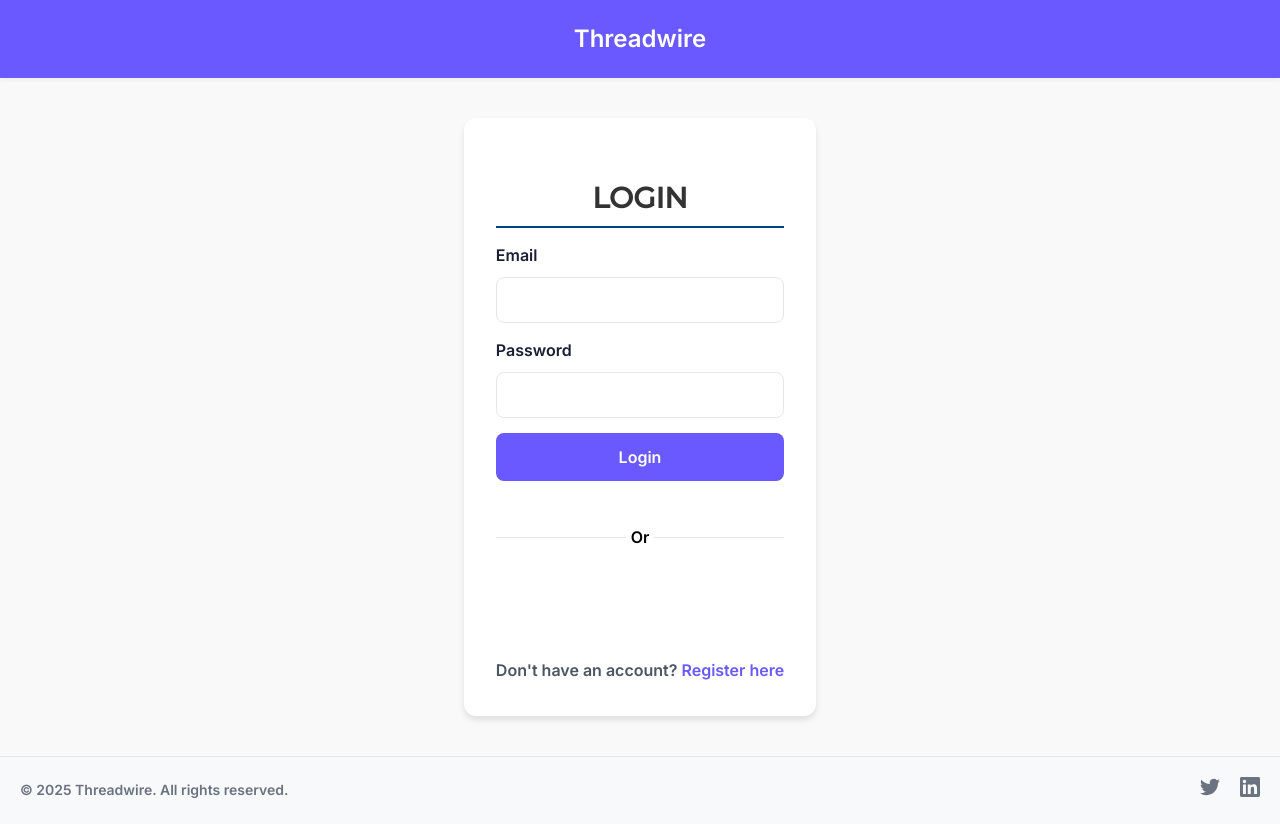
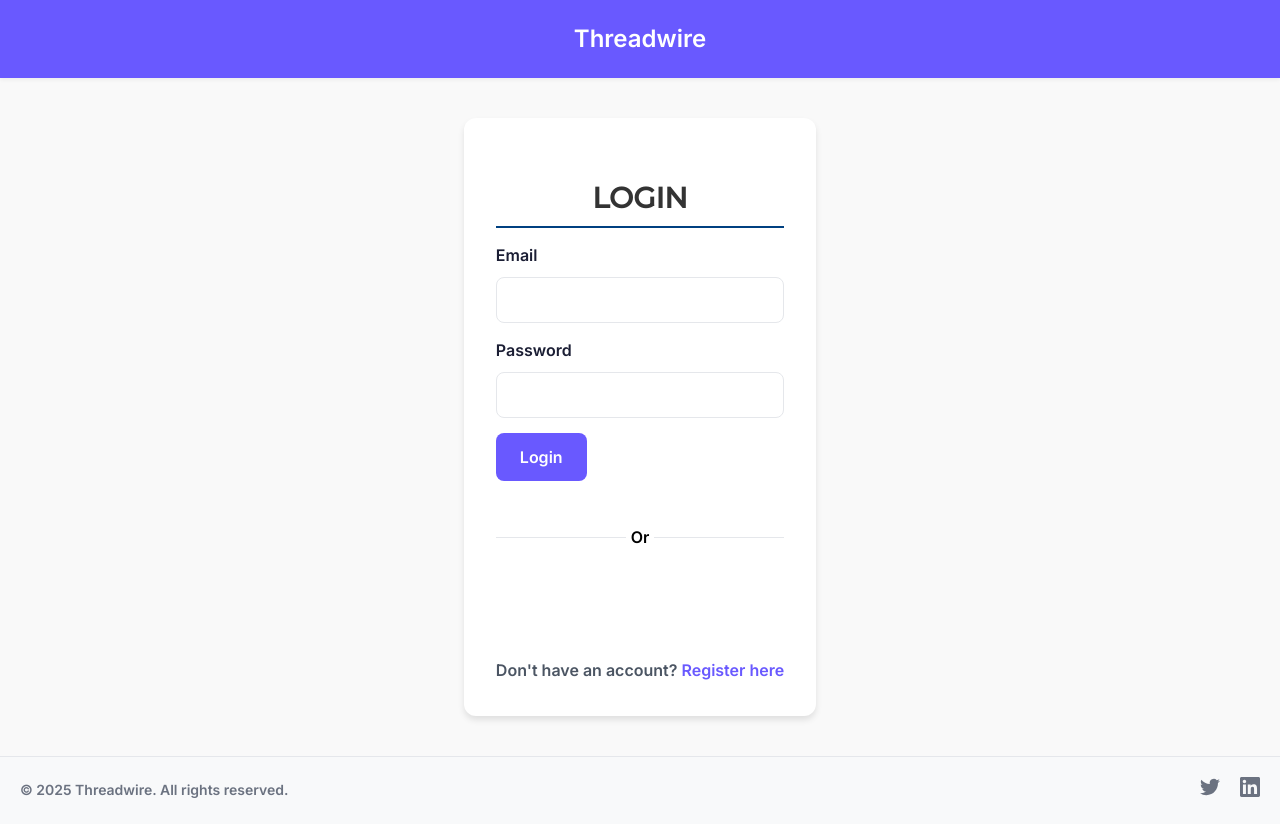
Before and after one commit to amphisocial/Threadwire, a React (Create React App) app in the folder frontend/: page /app/login in a window 1280 px wide. Built offline with nearby package versions, Linux system fonts and the light colour scheme.

Commit message:
Saving Local changes

```diff
--- a/frontend/src/pages/register.css
+++ b/frontend/src/pages/register.css
@@ -53,7 +53,7 @@
   }
 
   button[type="submit"] {
-    width: 100%;
+    width: fit-content;
     padding: 14px 24px;
     background-color: #6959FF;
     color: white;
--- a/frontend/src/pages/register.jsx
+++ b/frontend/src/pages/register.jsx
@@ -1,6 +1,6 @@
 import React, { useState, useEffect, useRef } from 'react';
 import { GoogleOAuthProvider, GoogleLogin } from "@react-oauth/google";
-import { useNavigate } from 'react-router-dom';
+import { useNavigate, useLocation } from 'react-router-dom';
 import './register.css';
 import { useAuth } from '../context/authContext';
 
--- a/frontend/src/pages/userManagement.css
+++ b/frontend/src/pages/userManagement.css
@@ -235,16 +235,19 @@
     cursor: pointer;
     font-weight: 500;
     transition: background-color 0.2s;
+    width: max-content;
   }
 
   .invite-button:hover:not(:disabled) {
     background-color: #0b5ed7;
+    width: max-content;
   }
 
   .invite-button:disabled {
     background-color: #6c757d;
     cursor: not-allowed;
     opacity: 0.65;
+    width: max-content;
   }
 
   .limit-warning {
```
Also changed, not shown: 11 other files (tests, documents, lock files or other folders).
